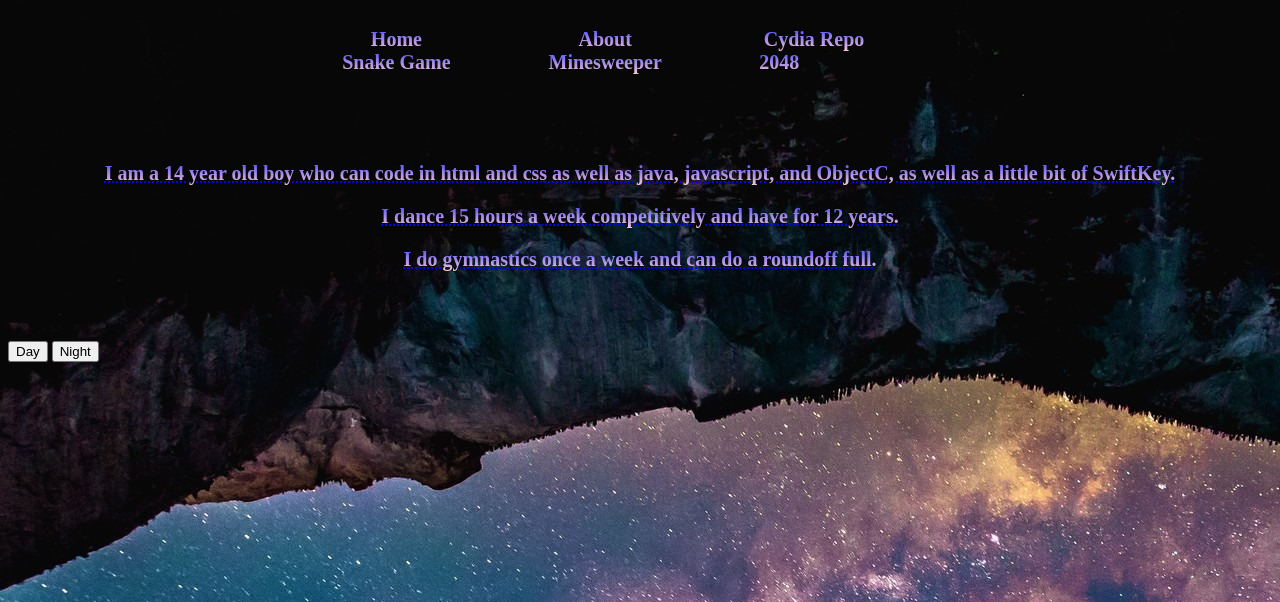
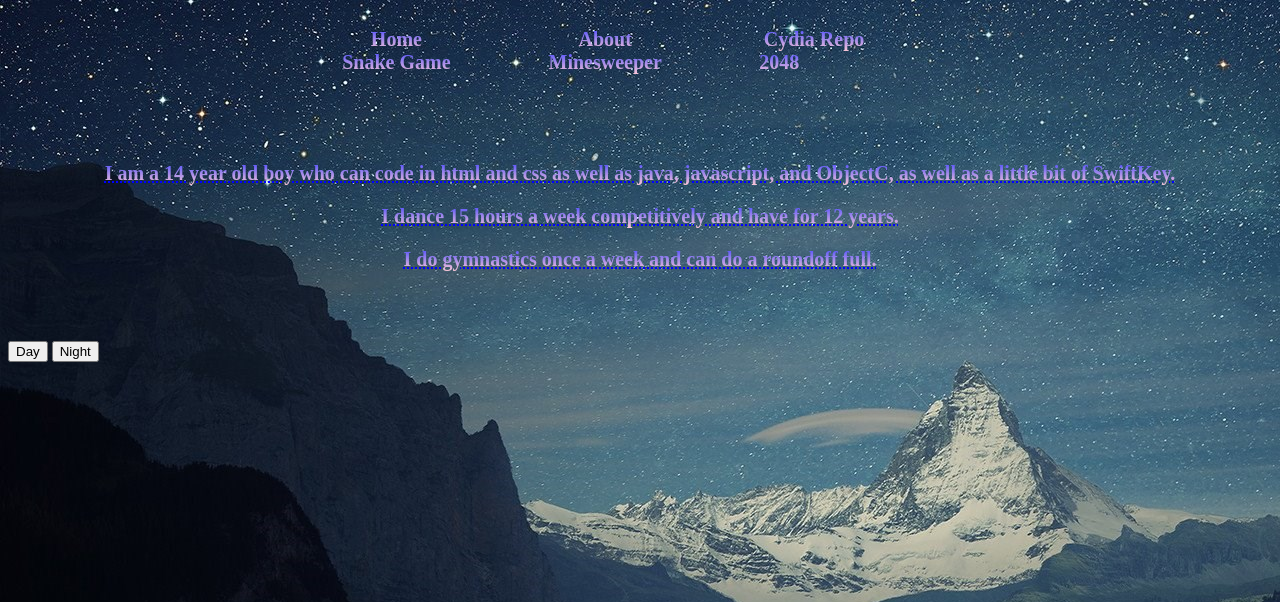
Before and after one commit to bennynottonson4/bennynottonson4.github.io, a PHP site: page /Custom1.html in a window 1280 px wide. Shown: the top 602 px of the page. Run offline with PHP 8.4, Linux system fonts and the light colour scheme; some libraries are stand-ins or nearby versions.

Commit message:
Update styles.css

```diff
--- a/styles.css
+++ b/styles.css
@@ -50,7 +50,7 @@ li p {
   font-weight: bold;
 }
 body {
-  background-image: url(background.jpg);
+  background-image: url(background2.jpg);
 }
 a {
   background: -webkit-linear-gradient(#4d4dff, #f9c6d7);
@@ -502,6 +502,7 @@ canvas {
   }
   .night {
     background-image: url(background2.jpg);
+}
   }
    .day {
     background-image: url(background.jpg);
```
